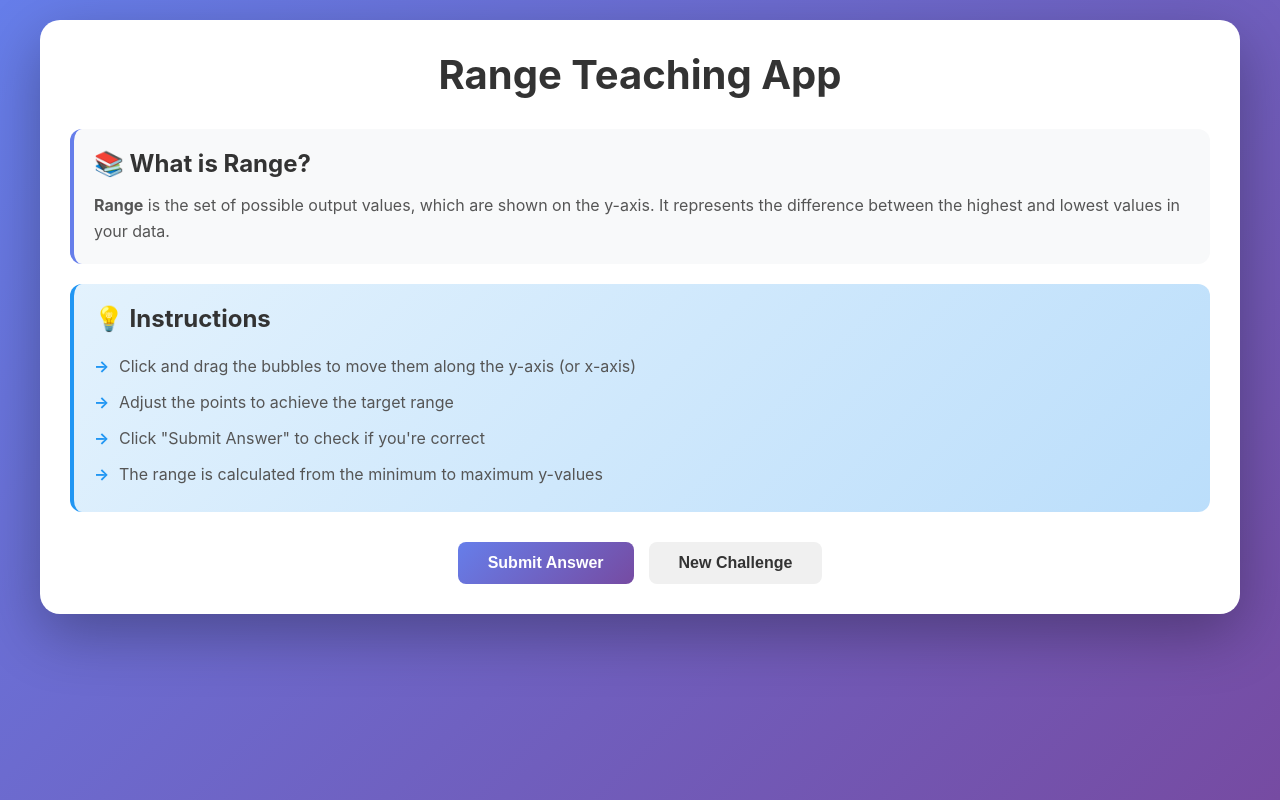
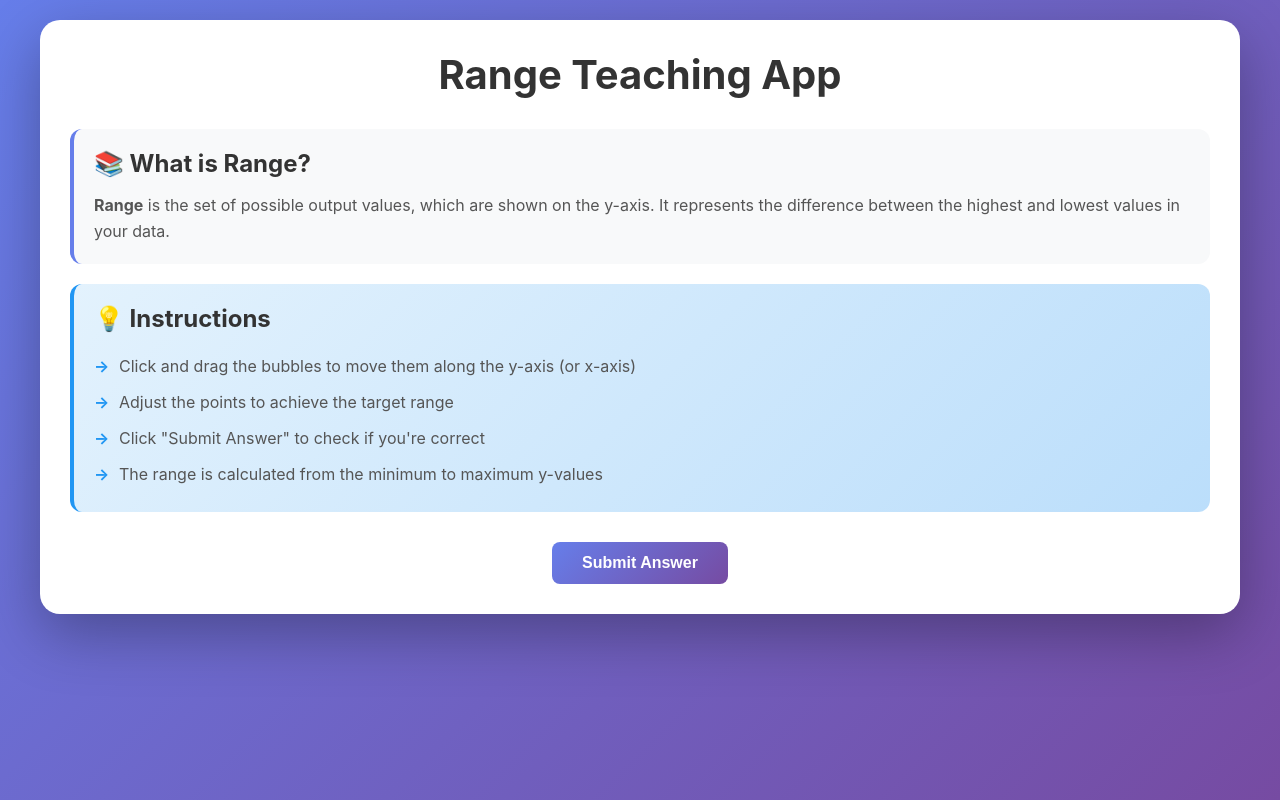
Before and after one commit to sergiishevchenko/range-teaching-app, a React (Create React App) app in the folder frontend/: page / in a window 1280 px wide. Built offline with nearby package versions, Linux system fonts and the light colour scheme; no server answers.

Commit message:
remove new challenge button from app component

```diff
--- a/frontend/src/App.jsx
+++ b/frontend/src/App.jsx
@@ -99,9 +99,6 @@ function App() {
           <button className="btn btn-primary" onClick={handleSubmit}>
             Submit Answer
           </button>
-          <button className="btn btn-secondary" onClick={handleNewChallenge}>
-            New Challenge
-          </button>
         </div>
       </div>
     </div>
```
